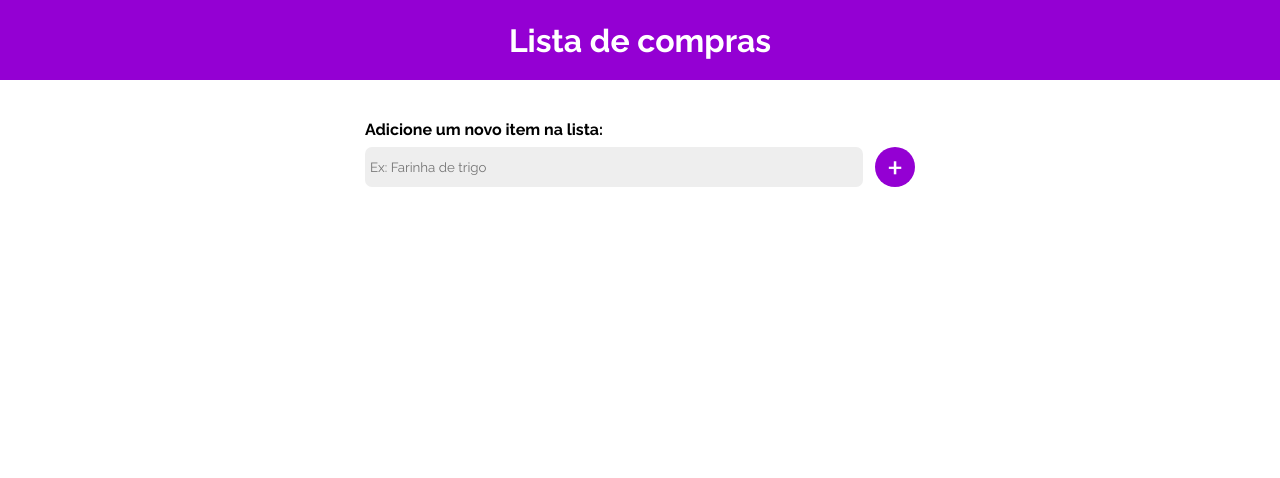
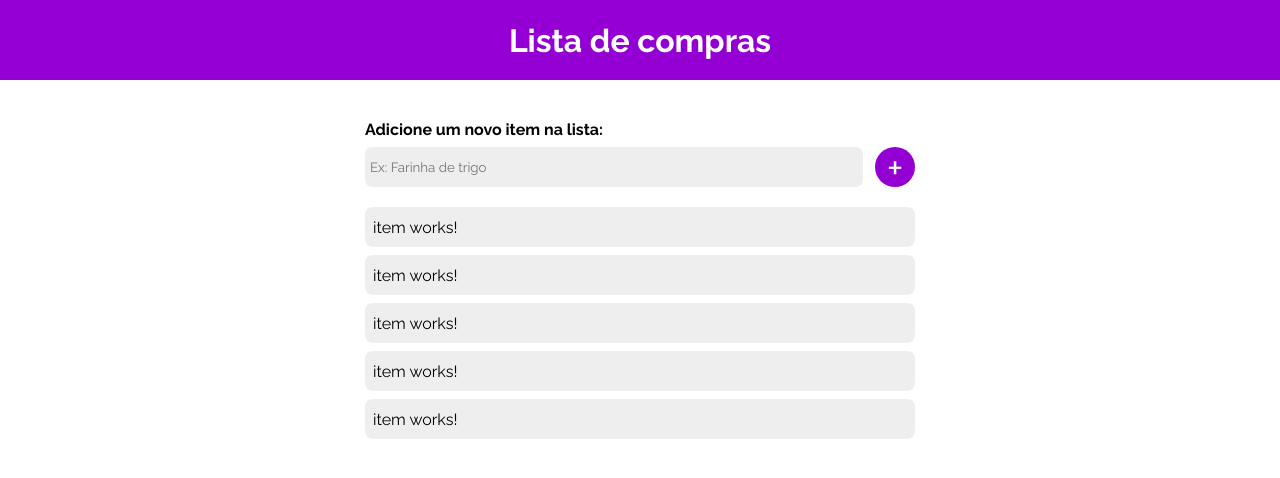
Before and after one commit to azvmari/listaDeCompras, an Angular app: page / in a window 1280 px wide. Shown: the top 478 px of the page. Built offline with nearby package versions, Linux system fonts and the light colour scheme.

Commit message:
criação da lista de itens

```diff
--- a/src/app/app.component.css
+++ b/src/app/app.component.css
@@ -10,5 +10,12 @@
   max-width: 95%;
   display: flex;
   flex-direction: column;
+  gap: 20px;
+}
 
+.items {
+  display: flex;
+  flex-direction: column;
+  gap: 8px;
+  padding-bottom: 20px;
 }
--- a/src/app/app.component.html
+++ b/src/app/app.component.html
@@ -3,6 +3,14 @@
 
   <div class="list">
     <app-text-input></app-text-input>
+
+    <div class="items">
+      <app-item></app-item>
+      <app-item></app-item>
+      <app-item></app-item>
+      <app-item></app-item>
+      <app-item></app-item>
+    </div>
   </div>
 </main>
 
--- a/src/app/app.component.ts
+++ b/src/app/app.component.ts
@@ -2,11 +2,12 @@ import { Component } from '@angular/core';
 import { RouterOutlet } from '@angular/router';
 import { HeaderComponent } from "./components/header/header.component";
 import { TextInputComponent } from "./components/text-input/text-input.component";
+import { ItemComponent } from "./components/item/item.component";
 
 @Component({
   selector: 'app-root',
   standalone: true,
-  imports: [RouterOutlet, HeaderComponent, TextInputComponent],
+  imports: [RouterOutlet, HeaderComponent, TextInputComponent, ItemComponent],
   templateUrl: './app.component.html',
   styleUrl: './app.component.css'
 })
--- /dev/null
+++ b/src/app/components/item/item.component.css
@@ -0,0 +1,8 @@
+:host {
+  display: flex;
+  align-items: center;
+  background-color: #eee;
+  border-radius: 8px;
+  padding: 4px 8px;
+  min-height: 40px;
+}
--- /dev/null
+++ b/src/app/components/item/item.component.html
@@ -0,0 +1 @@
+<p>item works!</p>
--- a/src/styles.css
+++ b/src/styles.css
@@ -6,3 +6,7 @@
   box-sizing: border-box;
   font-family: "Raleway", sans-serif;
 }
+
+body {
+  overflow-x: hidden;
+}
```
Also changed, not shown: src/app/components/item/item.component.ts (added, +12 -0 lines), 2 other files (tests, documents, lock files or other folders).
